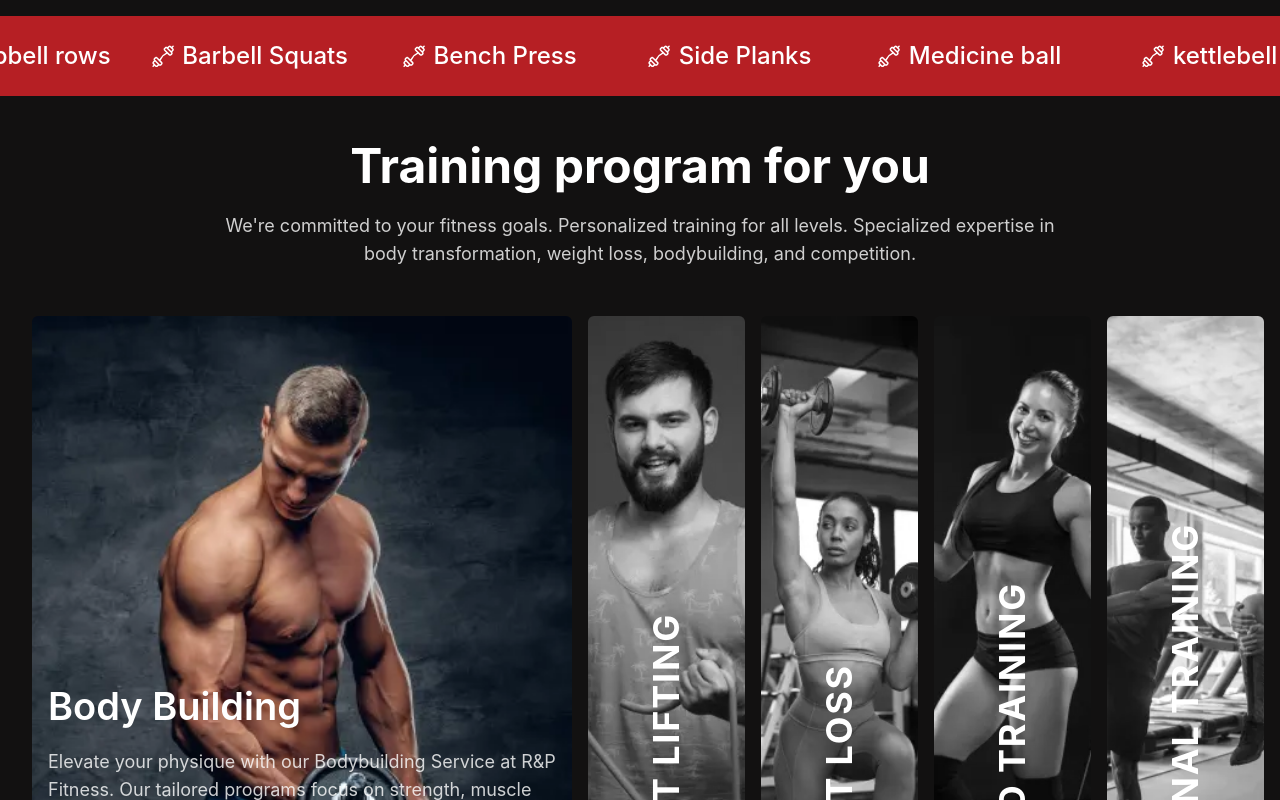
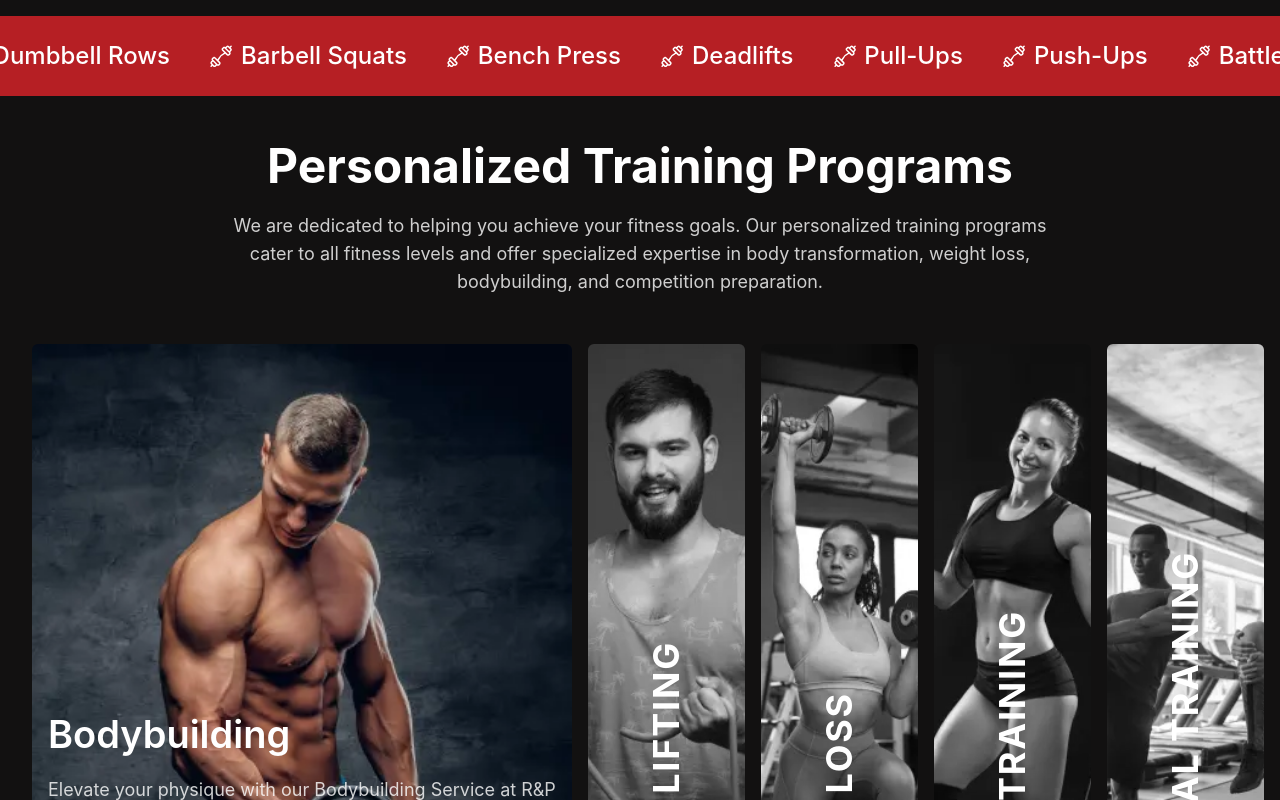
Before and after one commit to CodeWithBryan/flexframe, a React (Vite) app: page / in a window 1280 px wide. Shown: the part 1780-2580 px from the top of the page. Built offline with nearby package versions, Linux system fonts and the light colour scheme; no server answers.

Commit message:
final typos etc

```diff
--- a/src/components/features/landing-page/Cards/FeatureCard.tsx
+++ b/src/components/features/landing-page/Cards/FeatureCard.tsx
@@ -7,7 +7,7 @@ interface props {
 
 const FeatureCard: React.FC<props> = ({ feature }: props) => {
   return (
-    <div className='w-[120px] sm:w-[180px] md:w-[240px] flex justify-center gap-2 items-center'>
+    <div className='p-5 flex justify-center gap-2 items-center'>
       <Icons.dumbel className='md:w-[23px] md:h-[23px] sm:w-[20px] sm:h-[20px] w-[12px] h-[12px]' />
       <p className='text-white-1 text-[12px] sm:text-[18px] md:text-[24px] font-medium'>
         {feature}
--- a/src/components/features/landing-page/FeatureBanner.tsx
+++ b/src/components/features/landing-page/FeatureBanner.tsx
@@ -18,11 +18,26 @@ const FeatureBanner: React.FC = () => {
 
 const features = [
   'Side Planks',
-  'Medicine ball',
-  'kettlebell',
-  'Dumbbell rows',
+  'Medicine Ball Slams',
+  'Kettlebell Swings',
+  'Dumbbell Rows',
   'Barbell Squats',
   'Bench Press',
+  'Deadlifts',
+  'Pull-Ups',
+  'Push-Ups',
+  'Battle Ropes',
+  'Plank to Push-Up',
+  'Russian Twists with Medicine Ball',
+  'Kettlebell Goblet Squats',
+  'Dumbbell Shoulder Press',
+  'Barbell Deadlifts',
+  'Incline Bench Press',
+  'Renegade Rows',
+  'TRX Suspension Training',
+  'Box Jumps',
+  'Burpees'
 ];
 
+
 export default FeatureBanner;
--- a/src/components/features/landing-page/Hero.tsx
+++ b/src/components/features/landing-page/Hero.tsx
@@ -14,7 +14,7 @@ const Hero: React.FC = () => {
       <ComponentWrapper>
         <div className='w-full xl:py-0 py-4 lg:py-5 min-h-auto sm:min-h-[calc(100vh-130px)] max-w-[670px] flex flex-col gap-5 items-start justify-center'>
           <Typography.h1 styles='text-white-1'>
-            Shape your body & live healthy life
+            Shape Your Body & Live a Healthy Life
           </Typography.h1>
           <Typography.text styles='text-white-1/80 font-normal'>
             Welcome to R&P Fitness – where sweat becomes liquid awesome! Join us
--- a/src/components/features/landing-page/OurSocialCircle.tsx
+++ b/src/components/features/landing-page/OurSocialCircle.tsx
@@ -8,7 +8,7 @@ const OurSocialCircle: React.FC = () => {
       <ComponentWrapper>
         <div className='w-full flex flex-col gap-4 justify-center items-center'>
           <Typography.h2 styles='font-bold text-white-1 text-left md:text-center w-full'>
-            Our social cirlce
+            Our Social Circle
           </Typography.h2>
           <Typography.text styles='font-normal text-white-1/80 max-w-[850px] w-full text-left md:text-center'>
             Explore the fitness buzz in our Social Circle! Dive into our
--- a/src/components/features/landing-page/TrainingProgram.tsx
+++ b/src/components/features/landing-page/TrainingProgram.tsx
@@ -10,12 +10,10 @@ const TrainingProgram: React.FC = () => {
     <ComponentWrapper style='py-10'>
       <div className='w-full flex flex-col gap-4 justify-center items-center' id="training">
         <Typography.h2 styles='font-bold text-white-1'>
-          Training program for you
+          Personalized Training Programs
         </Typography.h2>
         <Typography.text styles='font-normal text-white-1/80 max-w-[850px] w-full text-left md:text-center'>
-          We're committed to your fitness goals. Personalized training for all
-          levels. Specialized expertise in body transformation, weight loss,
-          bodybuilding, and competition.
+        We are dedicated to helping you achieve your fitness goals. Our personalized training programs cater to all fitness levels and offer specialized expertise in body transformation, weight loss, bodybuilding, and competition preparation.
         </Typography.text>
         {/* programs =========>  */}
         <div className='w-full grid sm:grid-cols-1 md:grid-cols-[300px,calc(100%-300px)] lg:grid-cols-[350px,calc(100%-350px)] xl:grid-cols-[540px,calc(100%-540px)] gap-4 md:gap-2 lg:gap-4 mt-8'>
@@ -23,7 +21,7 @@ const TrainingProgram: React.FC = () => {
           <div className="w-full h-[240px] sm:h-[650px] grayscale sm:grayscale-0 rounded-md bg-[url('/assets/trainingP1.webp')] bg-cover bg-no-repeat bg-center">
             <div className='flex h-full justify-end flex-col gap-3 px-4 py-6'>
               <h4 className='text-white-1 text-[38px] font-semibold'>
-                Body Building
+                Bodybuilding
               </h4>
               <Typography.text styles='text-white-1/80 font-normal sm:block hidden'>
               Elevate your physique with our Bodybuilding Service at R&P Fitness. Our tailored programs focus on strength, muscle growth, and sculpting to help you achieve your fitness goals.
@@ -31,7 +29,7 @@ const TrainingProgram: React.FC = () => {
               <Link to="/signup">
                 <FillButton styles='px-[24px] w-fit py-[16px] rounded-[60px] border-[1px] border-white-1 mt-4 sm:block hidden'>
                   <Typography.smallText styles='capitalize text-white-1 font-semibold'>
-                    Start Body Building
+                    Start Bodybuilding
                   </Typography.smallText>
                 </FillButton>
               </Link>
```
